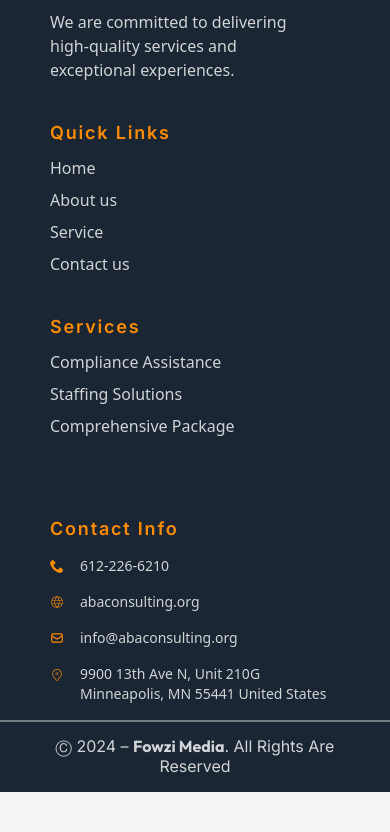
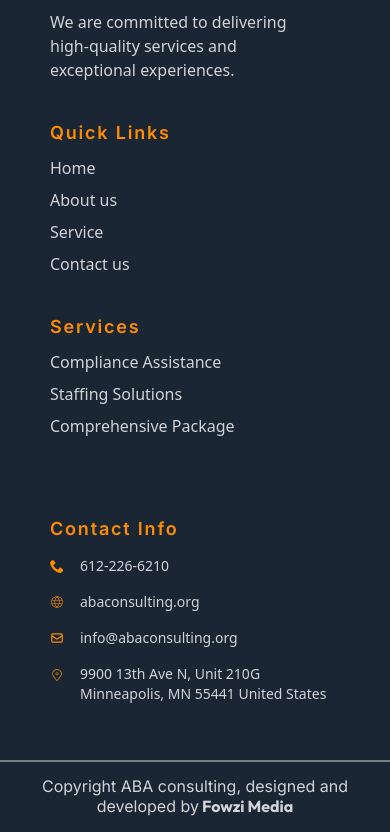
Before and after one commit to mahimnxt23/ABA-Consultancy-Copy, a React (Vite) app: page /contact in a window 390 px wide. Shown: the part 2015-2847 px from the top of the page. Before the commit the page ends 2807 px from the top, so only its background shows below. Built offline with nearby package versions, Linux system fonts and the light colour scheme.

Commit message:
copyroght

```diff
--- a/src/ClientSide/ContactUs/FooterContact/FooterContact.jsx
+++ b/src/ClientSide/ContactUs/FooterContact/FooterContact.jsx
@@ -372,16 +372,14 @@ const FooterContact = () => {
           </div>
         </div>
 
-        <div className="py-4 flex-col justify-start items-center gap-10 flex">
-          <div className="self-stretch absolute inset-x-0 h-[0px] border border-white/40"></div>
+        <div className="py-4 flex-col justify-start items-center gap-10 flex mt-[40px] lg:mt-[0px]">
+          <div className="self-stretch absolute inset-x-0  h-[0px] border border-white/40"></div>
           <div className="self-stretch text-center text-white/80 ">
             <p className="bodyText font-inter pt-4">
-              {" "}
-              Ⓒ 2024 –{" "}
+              Copyright ABA consulting, designed and developed by
               <a href="https://fowzimedia.com">
-                <span className="font-bold font-outfit">Fowzi Media</span>
+                <span className="font-bold font-outfit"> Fowzi Media</span>
               </a>
-              . All Rights Are Reserved
             </p>
           </div>
         </div>
```
